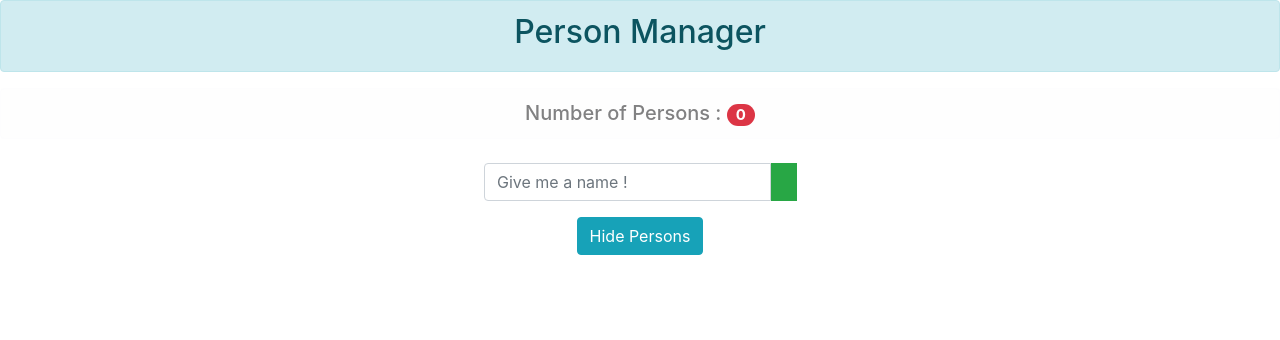
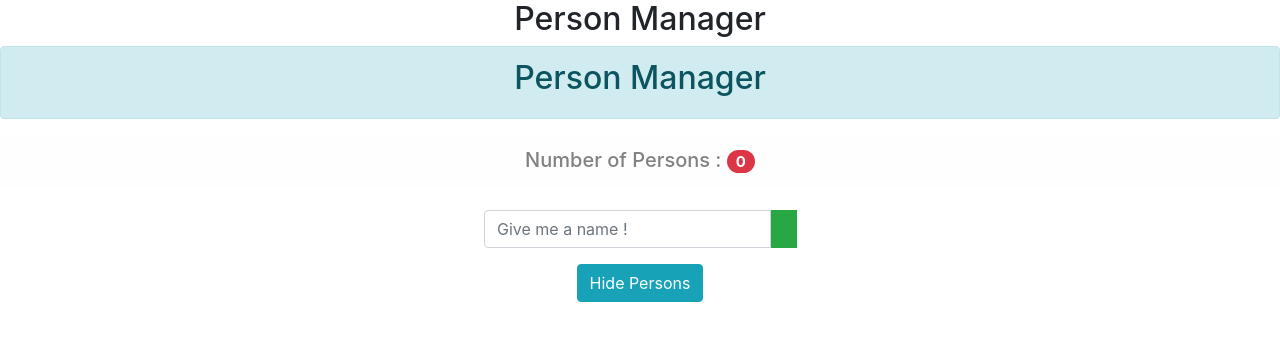
Before and after one commit to attajey/person-manager, a React app: page / in a window 1280 px wide. Shown: the top 340 px of the page. Built offline with nearby package versions, Linux system fonts and the light colour scheme; some icons are missing.

Commit message:
Adv HOC added for learning

```diff
--- a/src/App.jsx
+++ b/src/App.jsx
@@ -6,10 +6,10 @@ import NewPerson from "./components/Person/NewPerson";
 import Header from "./components/common/Header";
 import SimpleContext from "./context/SimpleContext";
 import TopLearn from "./components/HOC/Topleran";
-
+import Bazinga from "./components/HOC/Bazinga";
 import "./App.css";
 
-const App = () => {
+const App = (props) => {
   const [getPersons, setPersons] = useState([]);
   const [getSinglePerson, setSinglePerson] = useState("");
   const [getShowPersons, setShowPersons] = useState(true);
@@ -77,9 +77,10 @@ const App = () => {
       }}
     >
       {/* <Fragment> */}
-      <TopLearn classes="text-center">
+      {/* <TopLearn classes="text-center"> */}
       {/* <div className=""> */}
       {/* WE USED CONTEXT API FOR THIS. NO MORE PROPS DRILLING ! */}
+      <h2>{props.appTitle}</h2>
       <Header appTitle="Person Manager" />
 
       <NewPerson />
@@ -96,9 +97,9 @@ const App = () => {
       <ToastContainer />
       {/* </div> */}
       {/* </Fragment> */}
-      </TopLearn>
+      {/* </TopLearn> */}
     </SimpleContext.Provider>
   );
 };
 
-export default App;
+export default Bazinga(App);
--- /dev/null
+++ b/src/components/HOC/Bazinga.jsx
@@ -0,0 +1,13 @@
+import React from "react";
+
+const Bazinga = (RootComponent) => {
+  return (props) => (
+    <div className="text-center">
+      <RootComponent {...props} />
+    </div>
+  );
+};
+
+export default Bazinga;
+
+//This component gets a component and add some stuff to it. that the reason these higher order components exists
--- a/src/index.jsx
+++ b/src/index.jsx
@@ -6,4 +6,4 @@ import "./index.css";
 // import "../node_modules/bootstrap-v4-rtl/dist/css/bootstrap-rtl.min.css";
 // import "../node_modules/font-awesome/css/font-awesome.min.css";
 
-render(<App />, document.getElementById("root"));
+render(<App appTitle="Person Manager" />, document.getElementById("root"));
```
Lines whose indentation alone changed are shown as unchanged.
